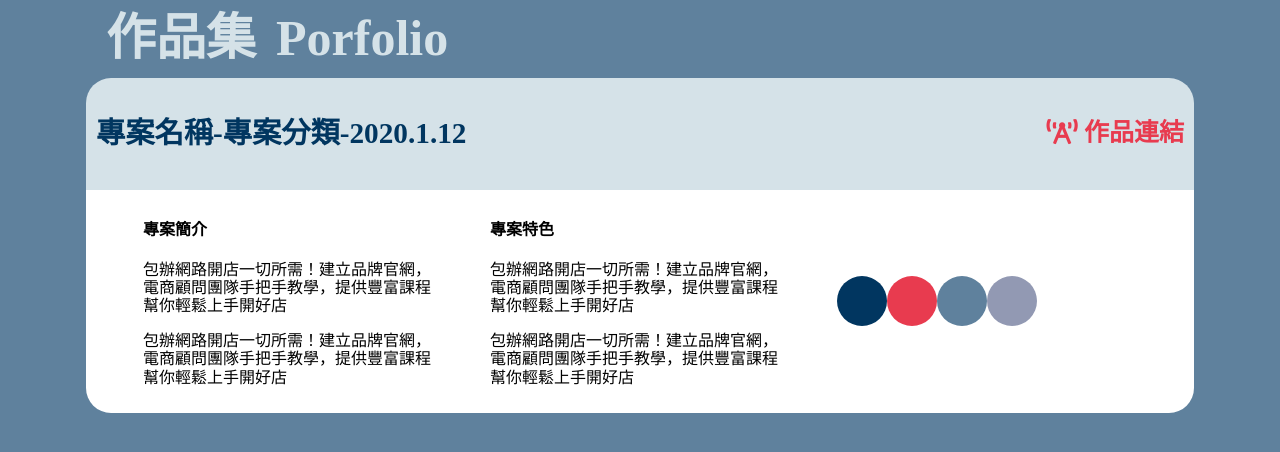
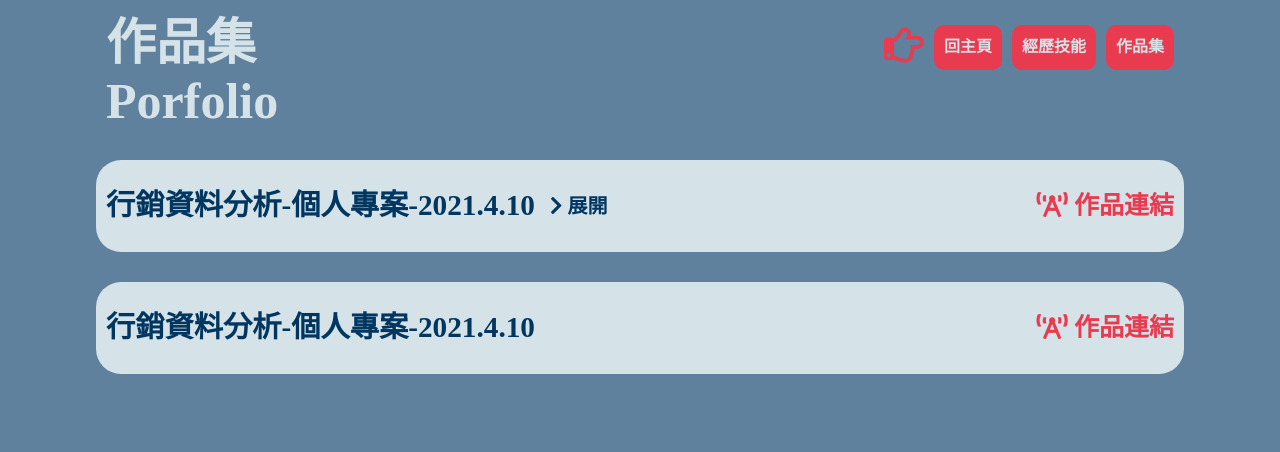
Before and after one commit to briansu53/briansu53.github.io, a plain HTML site: page portfolio.html in a window 1280 px wide. Drawn offline with Linux system fonts and the light colour scheme.

Commit message:
portfolio.html section元件修改 新增展開、收合紐

```diff
--- a/css/main.css
+++ b/css/main.css
@@ -1,7 +1,4 @@
-.col {
-  background-color: #E4205E;
-  background-color: #1B1C48;
-}
+
 .col2 {
   background-color: #D5E2E8;
   background-color: #5F819D;
@@ -21,6 +18,10 @@
 .fs-50 { font-size: 50px; }
 .fs-30 { font-size: 30px; }
 .fs-25 { font-size: 25px; }
+
+.dis-none { display: none; }
+.dis-flx { display:flex; }
+
 
 .index_wrap {
   height: 100vh;
@@ -109,7 +110,6 @@
   font-size: 25px;
   font-weight: 600;
 }
-
 /* basic page */
 .basic_wrap {
   height: 100vh;
@@ -182,12 +182,10 @@ a {
   justify-content: space-evenly;
   align-items: center;
 }
-
 .skill_wrap .section {
   background-color: #D5E2E8;
   width: 350px;
   height: 600px;
-  /* background-color: #E4205E; */
   display: flex;
   flex-direction: column;
   align-items: center;
@@ -198,7 +196,6 @@ a {
 .skill_wrap .section i {
   color: #E83B4F;
 }
-
 .skill_wrap .section h2{
   display: flex;
   justify-content: center;
@@ -206,7 +203,6 @@ a {
   text-align: center;
   color: #5F819D;
 }
-
 .skill_wrap .section .text_content {
   width: 300px;
   height: 300px;
@@ -239,7 +235,6 @@ a {
   color: #D5E2E8;
   cursor: pointer;
 }
-
 /* portfolio.html */
 .portfolio_wrap {
   display: flex;
@@ -247,18 +242,52 @@ a {
   justify-content: center;
   align-items: center;
 }
+.portfolio_wrap .board {
+  width: 100%;
+  display: flex;
+  flex-direction: column;
+  justify-content: center;
+  align-items: center;
+  margin: 15px 0px;
+}
 .portfolio_wrap .section {
   width: 85%;
-  padding: 10px 10px;
 }
 .portfolio_wrap .first {
   display: flex;
   flex-wrap: wrap;
+  justify-content: space-between;
+  margin: 15px 0px;
 }
 .portfolio_wrap h1, h2 {
   margin: 0px 10px;
   color: #D5E2E8;
 }
+
+.portfolio_wrap .first .btn_list{
+  width: 300px;
+  display: flex;
+  justify-content: space-around;
+  margin: 10px 5px;
+}
+.portfolio_wrap .first .btn_list i{
+  font-size: 40px;
+  color: #E83B4F;
+}
+.portfolio_wrap .first .btn_list .btn{
+  height: 25px;
+  display: flex;
+  justify-content: center;
+  align-items: center;
+  background-color: #E83B4F;
+  padding: 10px;
+  border-radius: 10px;
+  font-weight: 600;
+  color: #D5E2E8;
+  cursor: pointer;
+}
+
+
 .portfolio_wrap .title{
   display: flex;
   justify-content: space-between;
@@ -266,28 +295,61 @@ a {
   flex-wrap: wrap;
   font-weight: 600;
   background-color: #D5E2E8;
-  border-radius: 25px 25px 0px 0px;
+  /* 收合狀態 */
+  border-radius: 25px;
+}
+.portfolio_wrap .title .project_title {
+  display: flex;
+  flex-wrap: wrap;
+  align-items: center;
+  padding: 0px 10px;
 }
 .portfolio_wrap .title .project_title h3{
-  cursor: pointer;
   color: #013660;
 }
-.portfolio_wrap .title .project_title h3:hover{
+.portfolio_wrap .title .project_title .open{
+  margin: 0px 15px;
+  font-size: 20px;
+  color: #013660;
+}
+.portfolio_wrap .title .project_title .open:hover{
   color: #001036;
+  cursor: pointer;
   transform: translate(0%, -5%)
 }
 .portfolio_wrap .title .connect_to {
   cursor: pointer;
   color: #E83B4F;
+  padding: 0px 10px;
 }
-.portfolio_wrap .info{
+.portfolio_wrap .title .connect_to span {
+  color: #E83B4F;
+}
+.portfolio_wrap .info {
+  flex-direction: column;
+  background-color: #ffffff;
+  border-radius: 0px 0px 25px 25px;
+  margin-bottom: 25px;
+}
+.portfolio_wrap .info .content_wrap{
   display: flex;
   justify-content: space-evenly;
   align-items: center;
   flex-wrap: wrap;
-  background-color: #ffffff;
-  border-radius: 0px 0px 25px 25px;
 }
+.portfolio_wrap .info .close {
+ display: flex;
+ justify-content: center;
+ background-color: #D5E2E8;
+ border-radius: 0px 0px 25px 25px;
+ padding: 10px 0px;
+
+ font-weight: 600;
+ font-size: 20px;
+ color: #001036;
+ cursor: pointer;
+}
+
 .portfolio_wrap .info .content {
   width: 300px;
 }
--- a/js/main.js
+++ b/js/main.js
@@ -1,7 +1,23 @@
 $(function(){
   console.log('hello')
-  $(".project_title").click(function(){
-    $(".info").toggle();
+  $(".open").click(function(){
+    // 展開section info
+    $(this).parents('.section').next().removeClass("dis-none").addClass("dis-flx")
+    // 修正section title樣式
+    $(this).parents('.section').css("border-radius","25px 25px 0px 0px")
+    //隱藏open
+    $(this).addClass("dis-none")
   });
 
+  $(".close").click(function(){
+    // 收合section info
+    $(this).parents('.section').removeClass("dis-flx").addClass("dis-none")
+    // 修正section title樣式
+    $(this).parents('.section').prev(".title").css("border-radius","25px")
+    //顯示open
+    $(this).parents('.section').prev(".title").find(".open").removeClass("dis-none")
+    console.log($(this).parents('.section').prev(".title").find(".open"))
+  })
+
+
 });
--- a/portfolio.html
+++ b/portfolio.html
@@ -12,23 +12,77 @@
 <body class="bg_greenblue">
   <div class="portfolio_wrap">
     <div class="section first">
+      <div>
         <h1 class="fs-50">作品集</h1>
         <h2 class="fs-50">Porfolio</h2>
       </div>
+      <div class="btn_list">
+        <i class="far fa-hand-point-right"></i>
+        <div class="btn">
+          <a href="./index.html"><span>回主頁</span></a>
+        </div>
+        <div class="btn">
+          <a href="./skill.html"><span>經歷技能</span></a>
+        </div>
+        <div class="btn">
+          <a href="./portfolio.html"><span>作品集</span></a>
+        </div>
+      </div>
+    </div>
+    <!-- 行銷資料分析 個人 -->
+    <div class="board">
       <div class="section title">
         <div class="project_title fs-25">
-        <h3>專案名稱-專案分類-2020.1.12</h3>
+          <h3>行銷資料分析-個人專案-2021.4.10</h3>
+          <div class="open">
+            <i class="fas fa-chevron-right"></i>
+            <span>展開</span>
+          </div>
         </div>
         <div class="connect_to fs-25">
           <i class="fas fa-broadcast-tower"></i>
-        <span>作品連結</span>
+          <a href="https://drive.google.com/drive/folders/1w3QGRJ_53X8JNG1ZbBMGAMlpJ_f5lWNI?usp=sharing" target="_blank"><span>作品連結</span></a>
         </div>
       </div>
-    <div class="section info">
+      <div class="section info dis-none">
+        <div class="content_wrap">
           <div class="content">
             <h4>專案簡介</h4>
+            <p></p>
+          </div>
+          <div class="content">
+            <h4>專案特色</h4>
             <p>包辦網路開店一切所需！建立品牌官網，電商顧問團隊手把手教學，提供豐富課程幫你輕鬆上手開好店</p>
             <p>包辦網路開店一切所需！建立品牌官網，電商顧問團隊手把手教學，提供豐富課程幫你輕鬆上手開好店</p>
+          </div>
+          <div class="content tag">
+            <div class="circle bg_blue"></div>
+            <div class="circle bg_pink"></div>
+            <div class="circle bg_greenblue"></div>
+            <div class="circle bg_grayblue"></div>
+          </div>
+        </div>
+        <div class="close">
+          <i class="fas fa-chevron-up"></i>
+          <span>收合</span>
+        </div>
+      </div>
+    </div>
+    <!-- 大碩教育試題中心 TKB -->
+    <div class="board">
+      <div class="section title">
+        <div class="project_title fs-25">
+          <h3>行銷資料分析-個人專案-2021.4.10</h3>
+        </div>
+        <div class="connect_to fs-25">
+          <i class="fas fa-broadcast-tower"></i>
+          <a href="https://drive.google.com/drive/folders/1w3QGRJ_53X8JNG1ZbBMGAMlpJ_f5lWNI?usp=sharing" target="_blank"><span>作品連結</span></a>
+        </div>
+      </div>
+      <div class="section info dis-none">
+        <div class="content">
+          <h4>專案簡介</h4>
+          <p></p>
         </div>
         <div class="content">
           <h4>專案特色</h4>
@@ -43,6 +97,19 @@
         </div>
       </div>
     </div>
+    <!--  千碩潛能探索EDM TKB -->
+
+    <!--   大碩教育18學群分類測驗 TKB -->
+
+    <!--   教養態度自我檢測 TKB -->
+
+    <!-- 東吳論文發表 碩士班 -->
+
+    <!-- 企業策略訪談  碩士班 -->
+
+    <!-- 日文專題 大學 -->
+
+  </div>
   <script src="./js/jquery-3.6.0.min.js"></script>
   <script src="./js/main.js"></script>
 </body>
```
Lines whose indentation alone changed are shown as unchanged.
